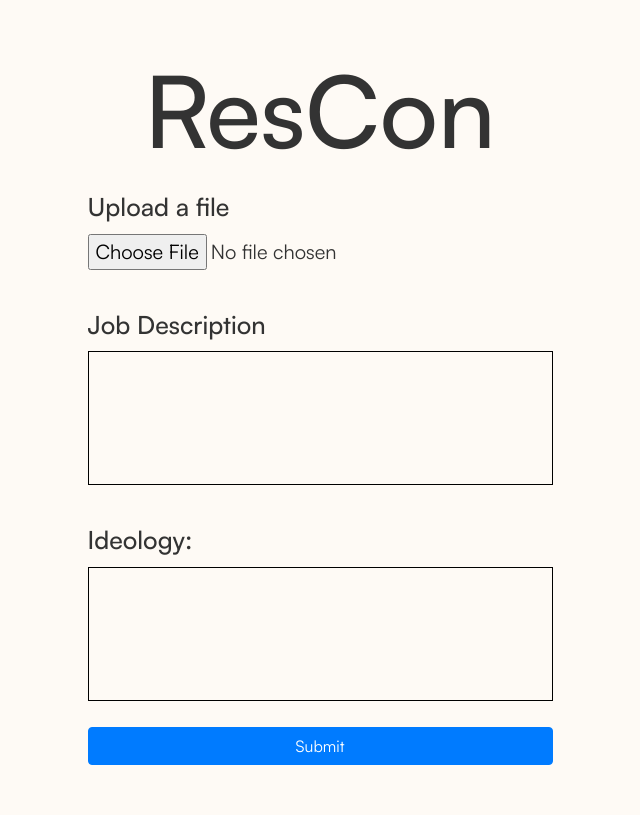
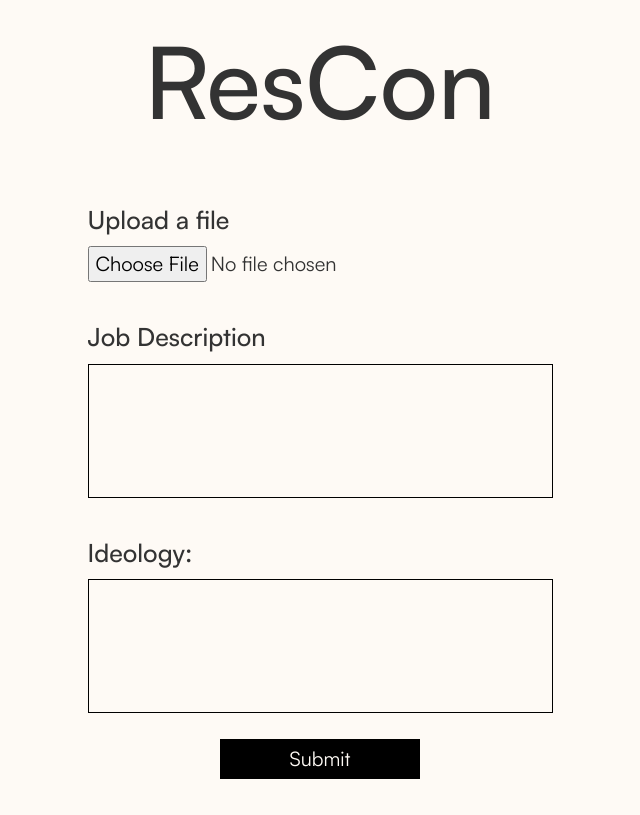
Before and after one commit to ml5885/sync, a Flask app: page /form in a window 1280 px wide. Shown: the whole page, without its empty margins (320-960 px from the left). After the commit the page ends 779 px from the top, so only its background shows below. Run offline with Flask 3, Linux system fonts and the light colour scheme; some libraries are stand-ins or nearby versions.

Commit message:
updated button styling

```diff
--- a/rescon/static/form.css
+++ b/rescon/static/form.css
@@ -3,11 +3,18 @@
 	src: url("../static/fonts/Satoshi-Variable.ttf") format("truetype-variations");
 }
 
+:root {
+	--background-color: #fefaf5;
+}
+
 body {
 	font-family: "Satoshi Variable";
-	background-color: #fefaf5;
+	background-color: var(--background-color);
 	color: #333333;
-	margin: 50px 0px;
+	display: flex;
+	flex-direction: column;
+	justify-content: center;
+	height: 100vh;
 }
 
 .wrapper {
@@ -19,6 +26,7 @@ body {
 .wrapper h1 {
 	font-size: 100px;
 	font-weight: 500;
+	margin-bottom: 50px;
 }
 
 .form-control-file {
@@ -29,7 +37,16 @@ form {
 	font-size: 20px;
 	display: flex;
 	flex-direction: column;
-	align-items: stretch;
+	align-items: center;
+}
+
+form button.button {
+	color: var(--background-color);
+	background-color: black;
+	width: 200px;
+	cursor: pointer;
+	padding: 5px;
+	border: none;
 }
 
 label {
@@ -42,6 +59,7 @@ label {
 	flex-direction: column;
 	align-items: stretch;
 	padding: 10px 0px;
+	width: 100%;
 }
 
 .form-group textarea {
--- a/rescon/templates/html/form.html
+++ b/rescon/templates/html/form.html
@@ -46,7 +46,7 @@
 						required
 					></textarea>
 				</div>
-				<button type="submit" class="btn btn-primary">Submit</button>
+				<button type="submit" class="button">Submit</button>
 			</form>
 		</div>
 		<script
```
